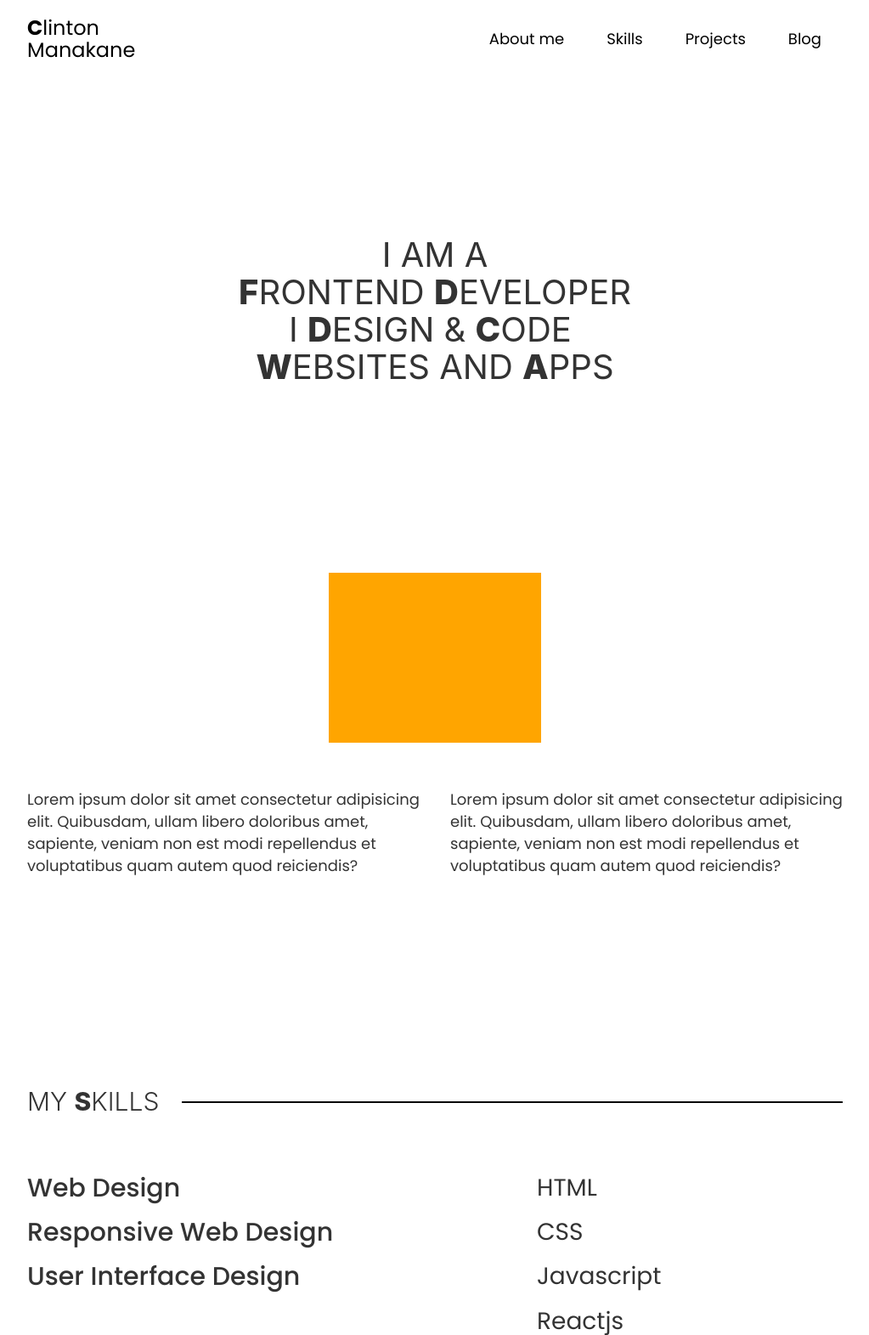
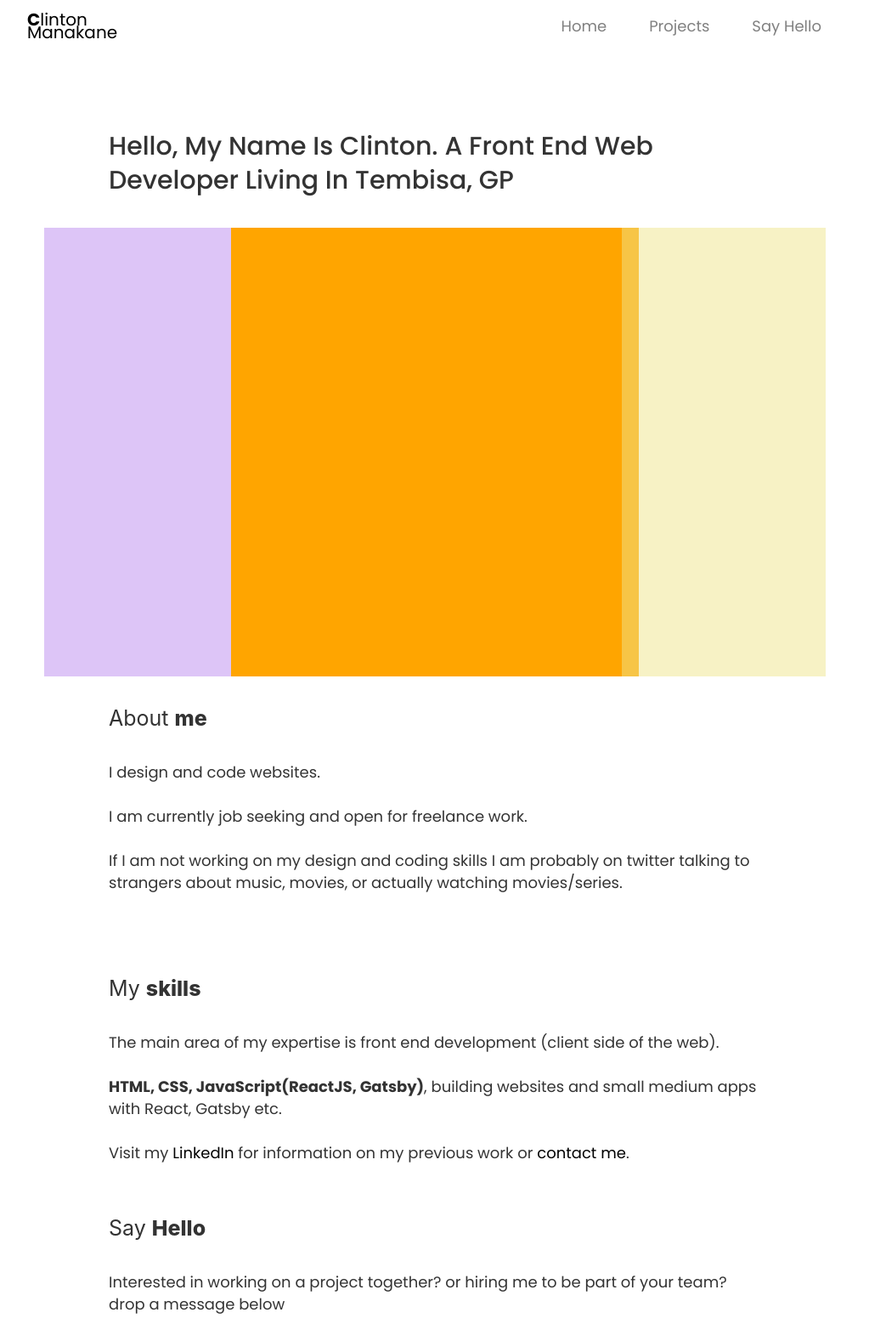
Before and after one commit to clintsayshi/mcclintsayshi.github.io, a Gatsby site: page / in a window 1280 px wide. Shown: the top 1571 px of the page at 85% size, without its empty margins (128-1151 px from the left). Built offline with nearby package versions, Linux system fonts and the light colour scheme; Gatsby itself is replaced by a stand-in of ours.

Commit message:
problems with margins and padding.

```diff
--- a/gatsby-config.js
+++ b/gatsby-config.js
@@ -7,6 +7,12 @@ module.exports = {
   },
   plugins: [
     `gatsby-plugin-react-helmet`,
+    {
+      resolve: "gatsby-plugin-anchor-links",
+      options: {
+        offset: -100,
+      },
+    },
     {
       resolve: `gatsby-source-filesystem`,
       options: {
--- a/src/components/Home/about.js
+++ b/src/components/Home/about.js
@@ -5,19 +5,23 @@ import styles from "./home.module.scss"
 
 const About = () => {
   return (
-    <section className={`container ${styles.about}`}>
-      <div className={styles.aboutCover}></div>
-      <div className={styles.aboutText}>
-        <p>
-          Lorem ipsum dolor sit amet consectetur adipisicing elit. Quibusdam,
-          ullam libero doloribus amet, sapiente, veniam non est modi repellendus
-          et voluptatibus quam autem quod reiciendis?
+    <section id="about" className={`container ${styles.about}`}>
+      <div className="sectionHeader">
+        <h3 className="headerText">
+          About <span className="blackText">me</span>
+        </h3>
+      </div>
+      <div className={styles.skillsContent}>
+        <p className={styles.pText}>I design and code websites.</p>
+
+        <p className={styles.pText}>
+          I am currently job seeking and open for freelance work.
         </p>
 
-        <p>
-          Lorem ipsum dolor sit amet consectetur adipisicing elit. Quibusdam,
-          ullam libero doloribus amet, sapiente, veniam non est modi repellendus
-          et voluptatibus quam autem quod reiciendis?
+        <p className={styles.pText}>
+          If I am not working on my design and coding skills I am probably on
+          twitter talking to strangers about music, movies, or actually watching
+          movies/series.
         </p>
       </div>
     </section>
--- a/src/components/Home/contact.js
+++ b/src/components/Home/contact.js
@@ -15,19 +15,18 @@ export default class Contact extends React.Component {
   render() {
     const { status } = this.state
     return (
-      <section className={`container ${styles.contact}`}>
+      <section id="contact" className={`container ${styles.contact}`}>
         <div className="sectionHeader">
           <h3 className="headerText">
-            Get in <span className="blackText">t</span>ouch
+            Say <span className="blackText">Hello</span>
           </h3>
-          <div className="line"></div>
         </div>
         <div className={styles.contactContent}>
           <p>
-            Lorem, ipsum dolor sit amet consectetur adipisicing elit. Ex ducimus
-            delectus accusamus exercitationem quo, porro, vero magnam rerum
-            debitis corporis maiores! Eum laborum exercitationem tempora.
+            Interested in working on a project together? or hiring me to be part
+            of your team? drop a message below
           </p>
+
           <form
             className={`container ${styles.contactFields}`}
             onSubmit={this.submitForm}
--- a/src/components/Home/home.module.scss
+++ b/src/components/Home/home.module.scss
@@ -1,62 +1,12 @@
 /* ABOUT */
 .about {
-  min-height: 100vh;
-  display: flex;
-  flex-direction: column;
-  justify-content: center;
-  align-items: center;
-
-  @media screen and (max-width: 1024px) {
-    min-height: 50vh;
-  }
-}
-
-.aboutCover {
-  height: 200px;
-  width: 250px;
-  background: orange;
-
-  @media screen and (max-width: 1024px) {
-    height: 250px;
-    width: 300px;
-  }
-  @media screen and (max-width: 600px) {
-    width: 60%;
-    height: 200px;
-  }
-}
-
-.aboutText {
-  margin: 2rem 0;
-  display: flex;
-  p {
-    margin: 1rem 0;
-    //margin-left: 2rem;
-
-    &:nth-child(2) {
-      margin-left: 2rem;
-    }
-  }
-
-  @media screen and (max-width: 600px) {
-    flex-direction: column;
-
-    p {
-      margin: 0;
-      margin-bottom: 1rem;
-      //margin-left: 2rem;
-
-      &:nth-child(2) {
-        margin-left: 0;
-        margin-bottom: 0;
-      }
-    }
-  }
+  margin-top: 2rem;
+  margin-bottom: 2rem;
 }
 
 /* SKILLS */
 .skills {
-  min-height: 80vh;
+  margin-top: 1rem;
 
   @media screen and (max-width: 1024px) {
     min-height: 40vh;
@@ -64,28 +14,19 @@
 }
 
 .skillsContent {
-  display: flex;
-  padding: 4rem 0;
+  padding-top: 2rem;
+  padding-bottom: 2rem;
 
   @media screen and (max-width: 600px) {
     flex-direction: column;
   }
 }
 
-.mainSkills {
-  flex: 1.25;
-  font-size: 30px;
-  font-weight: 500;
-}
-
-.specificSkills {
-  flex: 0.75;
-  font-size: 28px;
-}
-
 /* PROJECTS */
 .projects {
   min-height: 80vh;
+  padding-top: 2rem;
+  padding-bottom: 4rem;
 
   @media screen and (max-width: 1024px) {
     min-height: 40vh;
@@ -184,15 +125,12 @@
 
 /* CONTACT */
 
-.contact {
-  // border: 1px dotted blue;
-}
-
 .contactContent {
-  margin: 4rem 0;
+  padding-top: 2rem;
+  padding-bottom: 4rem;
   width: 100%;
   @media screen and (max-width: 600px) {
-    margin-top: 2rem;
+    //-top: 2rem;
   }
 }
 
@@ -224,7 +162,6 @@
   input,
   textarea {
     padding: 0.5rem;
-    //margin: 0.5rem 0;
     margin-bottom: 1rem;
     width: 100%;
     border: 2px solid black;
--- a/src/components/Home/skills.js
+++ b/src/components/Home/skills.js
@@ -1,30 +1,35 @@
 import React from "react"
+import { Link } from "gatsby"
 
 import "../global.scss"
 import styles from "./home.module.scss"
 
 const Skills = () => {
   return (
-    <section className={`container ${styles.skills}`}>
+    <section id="skills" className={`container ${styles.skills}`}>
       <div className="sectionHeader">
         <h3 className="headerText">
-          My <span className="blackText">s</span>kills
+          My <span className="blackText">skills</span>
         </h3>
-        <div className="line"></div>
       </div>
       <div className={styles.skillsContent}>
-        <div className={styles.mainSkills}>
-          <p>Web Design</p>
-          <p>Responsive Web Design</p>
-          <p>User Interface Design</p>
-        </div>
-        <div className={styles.specificSkills}>
-          <p>HTML</p>
-          <p>CSS</p>
-          <p>Javascript</p>
-          <p>Reactjs</p>
-          <p>Gatsby</p>
-        </div>
+        <p className={styles.pText}>
+          The main area of my expertise is front end development (client side of
+          the web).
+        </p>
+
+        <p className={styles.pText}>
+          <span className="blackText">
+            HTML, CSS, JavaScript(ReactJS, Gatsby)
+          </span>
+          , building websites and small medium apps with React, Gatsby etc.
+        </p>
+
+        <p className={styles.pText}>
+          Visit my <a href="https://linkedin/in/mcclintsayshi">LinkedIn</a> for
+          information on my previous work or{" "}
+          <Link to="/#contact">contact me</Link>.
+        </p>
       </div>
     </section>
   )
--- a/src/components/global.scss
+++ b/src/components/global.scss
@@ -22,7 +22,7 @@ a {
 }
 
 h3 {
-  font-weight: 350 !important;
+  font-weight: 400 !important;
 }
 
 body {
@@ -33,16 +33,31 @@ header {
   height: 10vh;
 }
 
+.navContainer {
+  width: 75vw;
+  margin: auto;
+  @media screen and (max-width: 1024px) {
+    width: 80vw;
+  }
+  @media screen and (max-width: 768px) {
+    width: 85vw;
+  }
+  @media screen and (max-width: 600px) {
+    width: 100%;
+    padding: 0 1.5rem;
+  }
+}
+
 .container {
-  width: 75vw;
+  width: 60vw;
   margin: auto;
   //border: 1px dotted blue;
 
   @media screen and (max-width: 1024px) {
-    width: 80vw;
+    width: 75vw;
   }
   @media screen and (max-width: 768px) {
-    width: 90vw;
+    width: 80vw;
   }
   @media screen and (max-width: 600px) {
     width: 100vw;
@@ -59,16 +74,16 @@ header {
 }
 
 .sectionHeader {
-  display: flex;
+  // display: flex;
   align-items: center;
   justify-content: center;
 
   .headerText {
     margin: 0;
     padding: 0;
-    text-transform: uppercase;
 
-    font-size: 30px;
+    font-size: 25px;
+    //text-transform: uppercase;
 
     &:nth-child(even) {
       margin-left: 1rem;
@@ -78,7 +93,7 @@ header {
     }
 
     @media screen and (max-width: 600px) {
-      font-size: 35px;
+      font-size: 25px;
     }
   }
 
--- a/src/components/header.js
+++ b/src/components/header.js
@@ -12,7 +12,7 @@ const Header = ({ siteTitle }) => {
 
   return (
     <header>
-      <nav className={`${styles.nav} container`}>
+      <nav className={`${styles.nav} navContainer`}>
         <Link to="/" className={styles.navLogo}>
           <span className="blackText">C</span>linton
           <br />
@@ -36,6 +36,15 @@ const Header = ({ siteTitle }) => {
               : styles.navLinks
           }
         >
+          {/*  <div
+            role="button"
+            tabIndex={0}
+            onKeyDown={() => setToggle(!toggle)}
+            onClick={() => setToggle(!toggle)}
+            className={styles.navLink}
+          >
+            <Link to="/#about">About</Link>
+          </div> */}
           <div
             role="button"
             tabIndex={0}
@@ -43,17 +52,8 @@ const Header = ({ siteTitle }) => {
             onClick={() => setToggle(!toggle)}
             className={styles.navLink}
           >
-            <Link to="/#about">About me</Link>
-          </div>
-          <div
-            role="button"
-            tabIndex={0}
-            onKeyDown={() => setToggle(!toggle)}
-            onClick={() => setToggle(!toggle)}
-            className={styles.navLink}
-          >
-            <Link role="presentation" to="/#skills">
-              Skills
+            <Link role="presentation" to="/">
+              Home
             </Link>
           </div>
           <div
@@ -74,8 +74,8 @@ const Header = ({ siteTitle }) => {
             onClick={() => setToggle(!toggle)}
             className={styles.navLink}
           >
-            <Link role="presentation" to="/">
-              Blog
+            <Link role="presentation" to="/#contact">
+              Say Hello
             </Link>
           </div>
         </div>
--- a/src/components/header.module.scss
+++ b/src/components/header.module.scss
@@ -3,12 +3,9 @@
 */
 
 .nav {
-  //height: 10vh;
   display: flex;
   justify-content: space-between;
   align-items: center;
-  position: fixed;
-  //top: 5vh;
   left: 0;
   right: 0;
   z-index: 15;
@@ -17,18 +14,18 @@
 /* nav logo */
 .navLogo {
   margin-right: 10px;
-  margin-top: 10px;
-  margin-bottom: 10px;
+
   padding-right: 10px;
-  padding-top: 10px;
-  padding-bottom: 10px;
 
   font-weight: 400;
-  font-size: 24px;
+  line-height: 15px;
+  font-size: 20px;
 
   @media screen and (max-width: 600px) {
     font-size: 22px;
-    margin-left: 0;
+    padding: 0;
+    margin: 0;
+    line-height: 20px;
   }
 }
 
@@ -73,12 +70,20 @@
 
 .navLink {
   margin: 10px 20px;
-  padding: 10px 5px;
+  padding: 8px 5px;
+  * {
+    color: grey;
+
+    &:hover {
+      color: black;
+    }
+  }
   @media screen and (max-width: 600px) {
     font-size: 26px;
 
     * {
       text-decoration: none;
+      color: black;
     }
   }
 }
--- a/src/components/hero.js
+++ b/src/components/hero.js
@@ -13,25 +13,21 @@ import "./global.scss"
 
 const Hero = () => {
   return (
-    <>
-      <div className={styles.hero}>
-        <div className={`container ${styles.innerHero}`}>
-          <h2 className={styles.heroText}>
-            I am a<br />
-            <span className="blackText">f</span>
-            rontend&nbsp;
-            <span className="blackText">d</span>eveloper
-            <br />
-            I&nbsp;
-            <span className="blackText">d</span>esign &amp;&nbsp;
-            <span className="blackText">c</span>ode&nbsp;
-            <br />
-            <span className="blackText">w</span>ebsites and&nbsp;
-            <span className="blackText">a</span>pps
-          </h2>
+    <div className={styles.hero}>
+      <div className={`${styles.container}`}>
+        <div className={`container ${styles.heroCaption}`}>
+          <p className={styles.heroP}>
+            Hello, My Name Is Clinton. A Front End Web Developer Living In
+            Tembisa, GP
+          </p>
+        </div>
+        <div className={styles.heroCover}>
+          <div className={styles.heroCoverImg}></div>
+          <div className={styles.heroCoverImg}></div>
+          <div className={styles.heroCoverImg}></div>
         </div>
       </div>
-    </>
+    </div>
   )
 }
 
--- a/src/components/hero.module.scss
+++ b/src/components/hero.module.scss
@@ -1,38 +1,107 @@
 .hero {
-  //border: 1px dotted blue;
+  width: 100%;
 }
 
-.innerHero {
-  height: 50vh;
-  display: flex;
-  justify-content: center;
-  align-items: flex-end;
+.container {
+  width: 75vw;
+  margin: auto;
 
   @media screen and (max-width: 1024px) {
-    height: 15vh;
+    width: 80vw;
   }
   @media screen and (max-width: 768px) {
     align-items: center;
-    height: 30vh;
+    height: auto;
+    width: 80vw;
   }
   @media screen and (max-width: 600px) {
-    height: 30vh;
+    height: auto;
+    width: 100vw;
   }
   @media screen and (max-width: 350px) {
-    height: 35vh;
+    //height: 35vh;
+    width: 100vw;
   }
 }
 
-.heroText {
-  font-size: 40px;
-  text-transform: uppercase;
-  text-align: center;
-  font-weight: 400;
+.heroCaption {
+  margin: 4rem auto;
+  margin-bottom: 2rem;
 
+  @media screen and (max-width: 1024px) {
+    margin: 1rem auto;
+  }
   @media screen and (max-width: 600px) {
-    font-size: 30px;
-  }
-  @media screen and (max-width: 350px) {
-    font-size: 20px;
   }
 }
+
+.heroP {
+  font-weight: 500;
+  line-height: 40px;
+  font-size: 30px;
+}
+
+.heroCover {
+  height: 66vh;
+  position: relative;
+  display: flex;
+  transition: all 0.5s ease-out;
+
+  .heroCoverImg {
+    flex: 1;
+    height: inherit;
+    background: orange;
+    position: relative;
+
+    &:nth-child(1) {
+      background: rgb(187, 140, 240);
+      right: -20px;
+      opacity: 0.5;
+      flex: 0.5;
+    }
+    &:nth-child(3) {
+      background: khaki;
+      opacity: 0.5;
+      left: -20px;
+      right: 0;
+      flex: 0.5;
+    }
+
+    @media screen and (max-width: 1024px) {
+      height: 40vh;
+      &:nth-child(1) {
+        right: -5px;
+        opacity: 0.5;
+        flex: 0.2;
+      }
+      &:nth-child(3) {
+        background: khaki;
+        opacity: 0.5;
+        left: -5px;
+        flex: 0.2;
+      }
+    }
+    @media screen and (max-width: 600px) {
+      &:nth-child(1) {
+        background: rgb(187, 140, 240);
+        right: -10px;
+        opacity: 0.5;
+        flex: 0.25;
+      }
+      &:nth-child(3) {
+        background: khaki;
+        opacity: 0.5;
+        left: -10px;
+        right: 0;
+        flex: 0.25;
+      }
+    }
+  }
+
+  @media screen and (max-width: 1024px) {
+    height: 45vh;
+  }
+  @media screen and (max-width: 600px) {
+    height: 40vh;
+  }
+}
--- a/src/pages/index.js
+++ b/src/pages/index.js
@@ -6,7 +6,7 @@ import SEO from "../components/seo"
 import Hero from "../components/hero"
 import About from "../components/Home/about"
 import Skills from "../components/Home/skills"
-import Projects from "../components/Home/projects"
+
 import Contact from "../components/Home/contact"
 
 const IndexPage = () => (
@@ -16,7 +16,7 @@ const IndexPage = () => (
     {/* My Picture here lol */}
     <About />
     <Skills />
-    <Projects />
+
     <Contact />
   </Layout>
 )
--- a/src/pages/project.js
+++ b/src/pages/project.js
@@ -7,11 +7,10 @@ import Layout from "../components/layout"
 const Project = () => {
   return (
     <Layout>
-      <main className={`container ${styles.projects}`}>
+      <main className={`navContainer ${styles.projects}`}>
         <div className={styles.pageHeader}>
           <h5 className={styles.headerFrom}>Projects&nbsp;/&nbsp;</h5>
           <h3 className={styles.headerText}>My Project Name Goes Here</h3>
-          <div className={styles.line}></div>
         </div>
 
         <div className={styles.projectsAction}>
```
Also changed, not shown: src/pages/projects.js (+4 -25 lines), src/pages/projectss.module.scss (+20 -17 lines).
